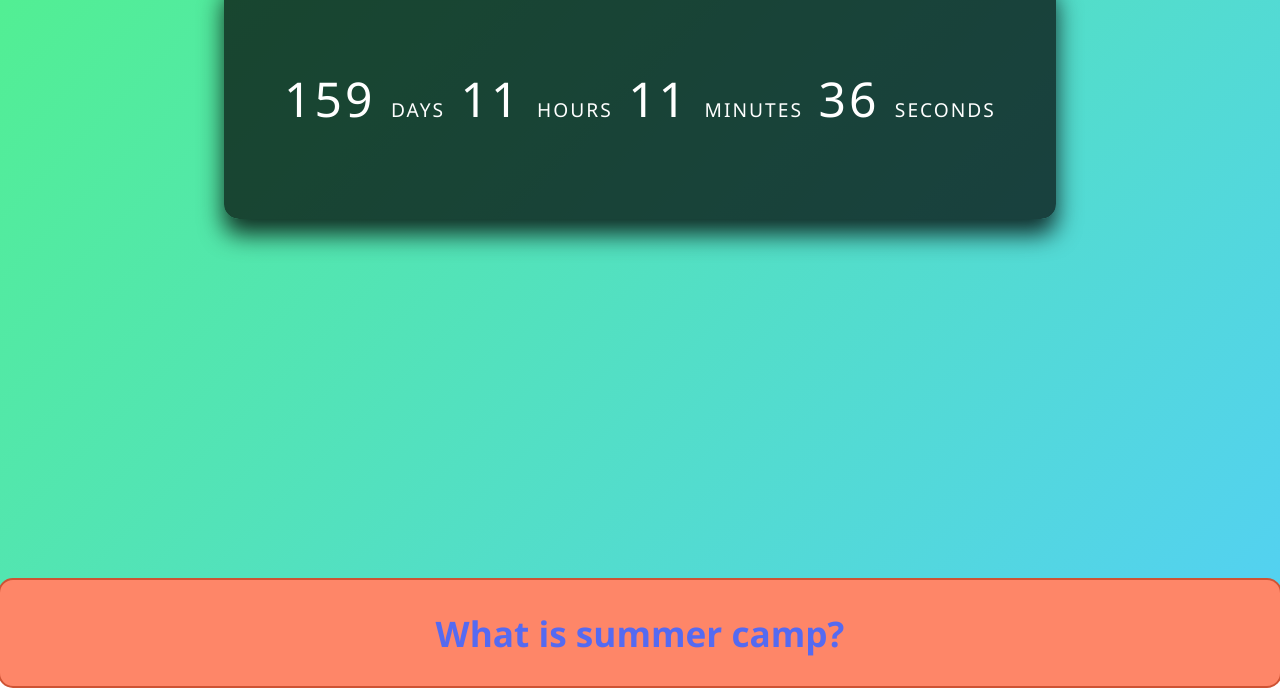
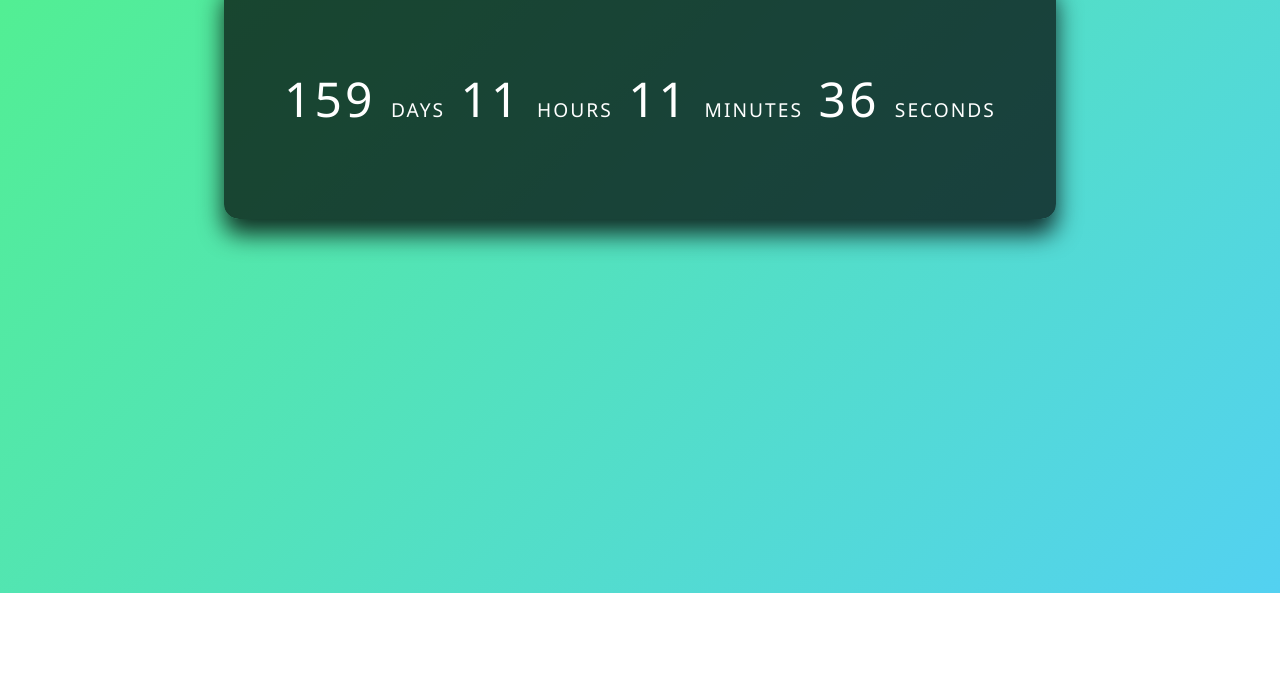
Before and after one commit to greenecad/dpy-camp-countdown, a plain HTML site: page index.html in a window 1280 px wide. Shown: the part 207-895 px from the top of the page. After the commit the page ends 800 px from the top, so only its background shows below. Drawn offline with Linux system fonts and the light colour scheme.

Commit message:
Update index.html

```diff
--- a/index.html
+++ b/index.html
@@ -28,11 +28,6 @@
                 </div>
             </div>
         </div>
-        <div id="bottom">
-            <div class="header">
-                <h2 class="header-text">What is summer camp?</h2>
-            </div>
-        </div>
 
       <script src="script.js"></script>
     </body>
```
